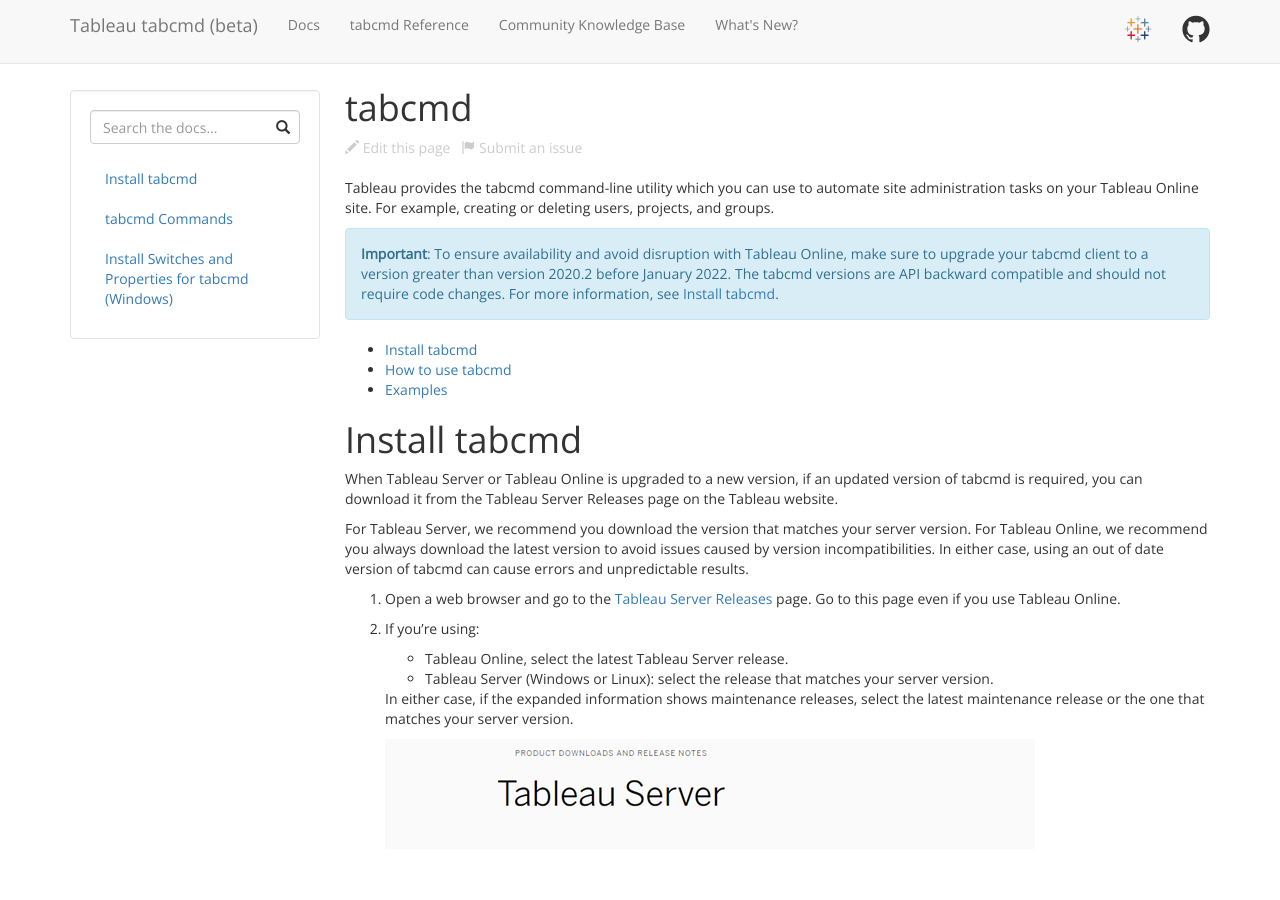
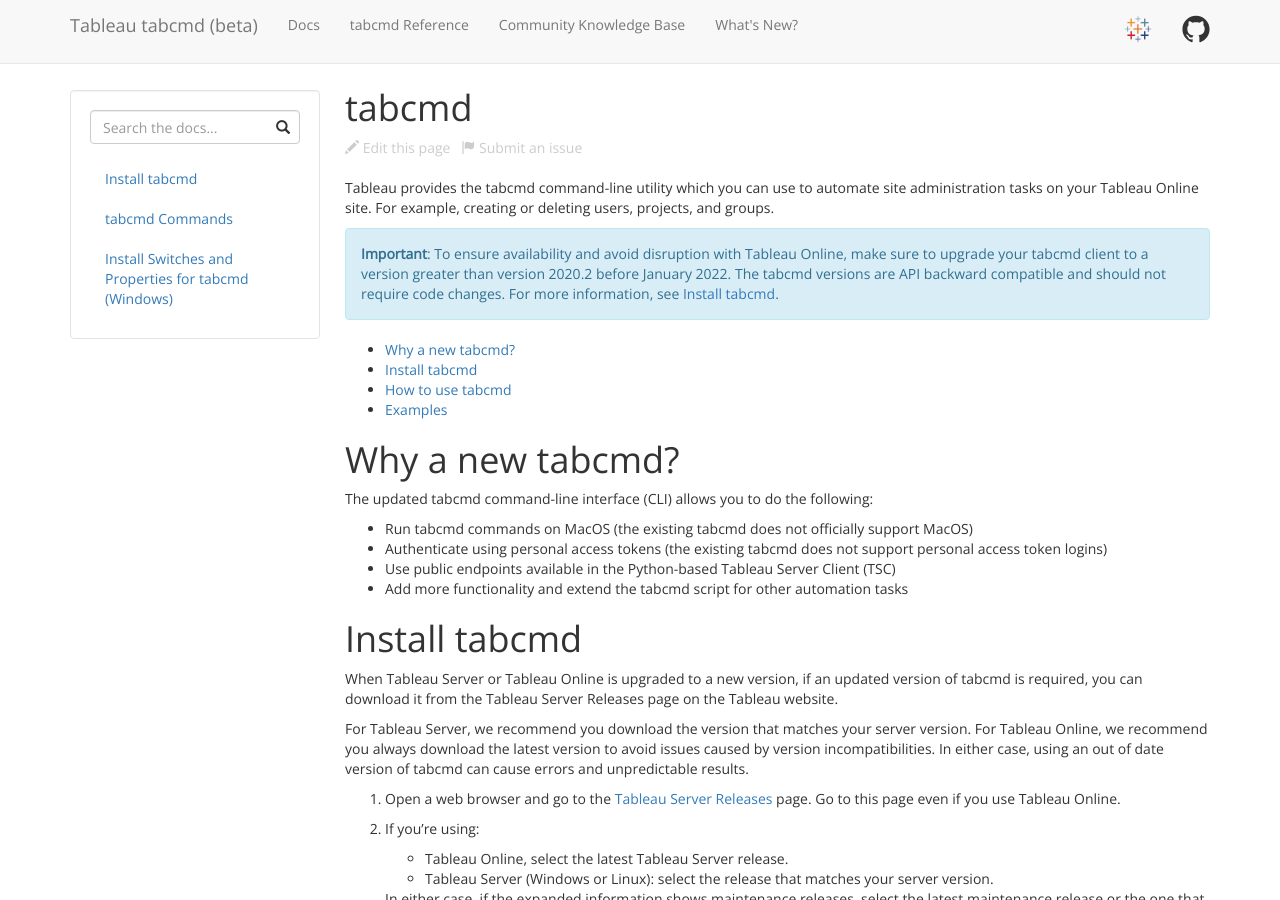
Before and after one commit to tableau/tabcmd, a Jekyll site: the page built from docs/index.md, in a window 1280 px wide and 900 px high. Built offline with Jekyll 4.4.1, drawn with Linux system fonts in a browser that asks for light colours; nearby versions of some CDN libraries.

Commit message:
Story 1373199: [tabcmd docs] Tabcmd 2 vs Tabcmd: adding section, Why a new tabcmd

```diff
--- a/docs/index.md
+++ b/docs/index.md
@@ -12,6 +12,13 @@
 
 * TOC
 {:toc}
+
+# Why a new tabcmd?
+The updated tabcmd command-line interface (CLI) allows you to do the following:
+* Run tabcmd commands on MacOS (the existing tabcmd does not officially support MacOS)
+* Authenticate using personal access tokens (the existing tabcmd does not support personal access token logins)
+* Use public endpoints available in the Python-based Tableau Server Client (TSC)
+* Add more functionality and extend the tabcmd script for other automation tasks
 
 # Install tabcmd {#install_tabcmd}
 
```
